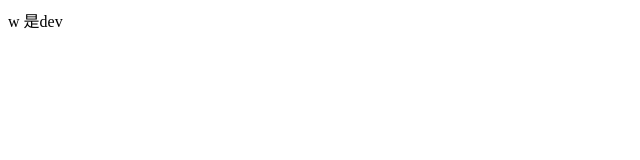
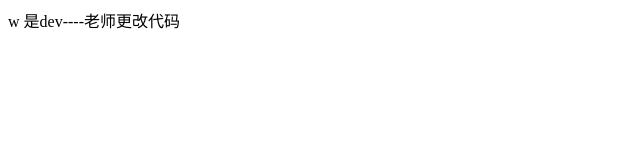
Before and after one commit to xinglovepeng2019/jjjj-2308a, a plain HTML site: page dev.html in a window 1280 px wide. Shown: the whole page, without its empty margins (0-640 px from the left). Drawn offline with Linux system fonts and the light colour scheme.

Commit message:
老师更改代码

```diff
--- a/dev.html
+++ b/dev.html
@@ -7,6 +7,7 @@
     <title>Document</title>
 </head>
 <body>
-    w 是dev
+    w 是dev----老师更改代码
+
 </body>
 </html>
```
